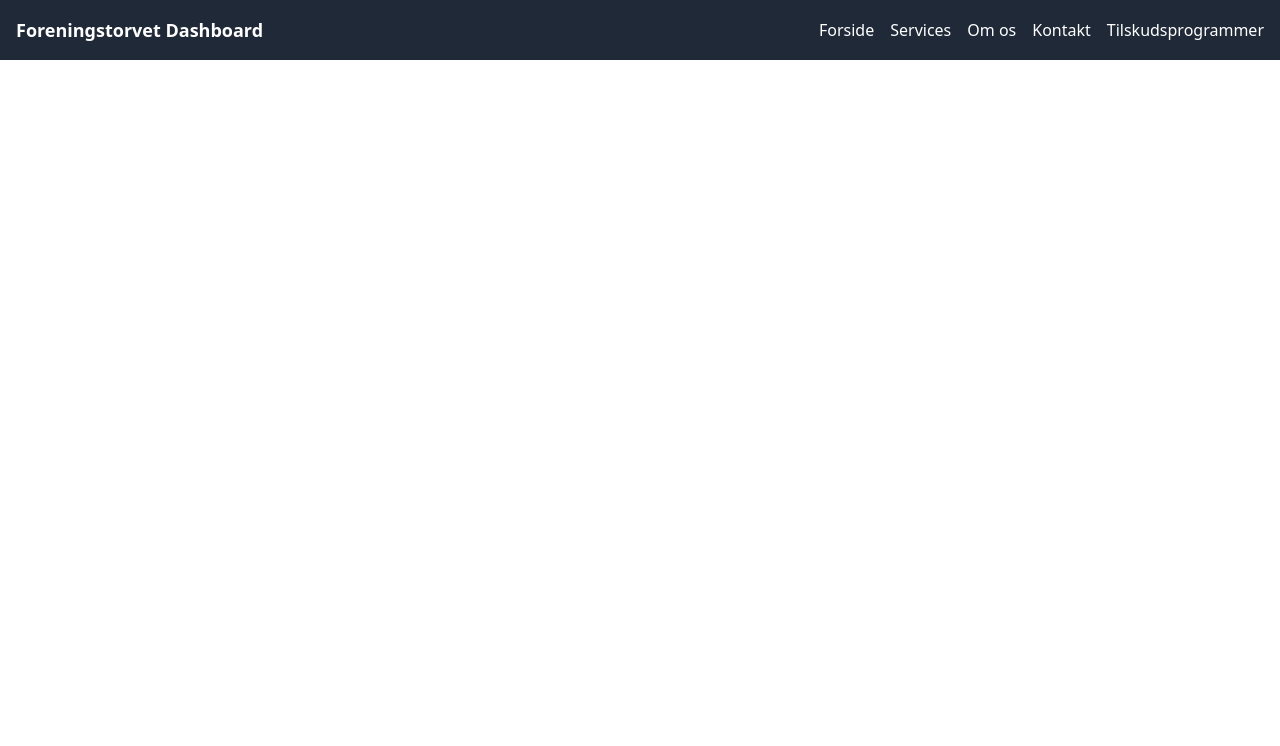
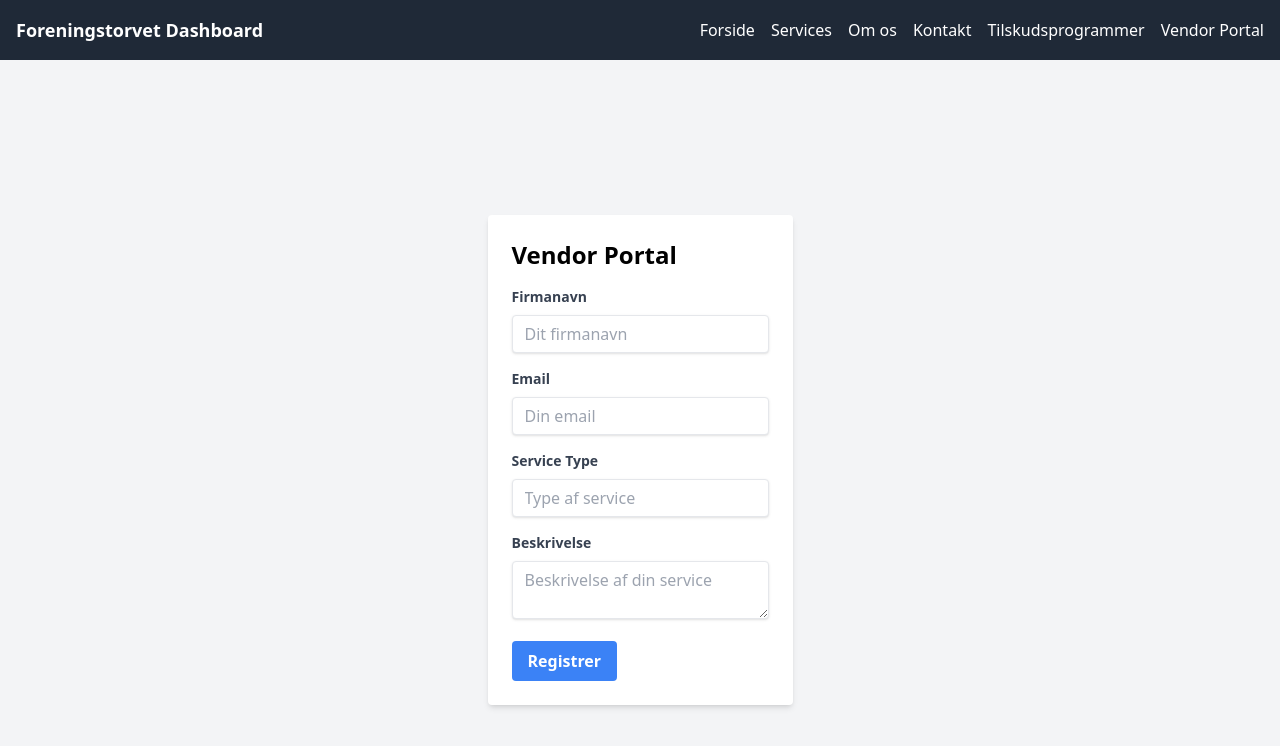
Before and after one commit to GPT-Engineer-App/knowledge-share-dashboard, a React (Vite) app: page /vendor-portal in a window 1280 px wide. Shown: the top 746 px of the page. Built offline with nearby package versions, Linux system fonts and the light colour scheme.

Commit message:
Implement Vendor Portal for service companies to register and offer services.

```diff
--- a/src/App.jsx
+++ b/src/App.jsx
@@ -1,5 +1,6 @@
 import { Route, BrowserRouter as Router, Routes } from "react-router-dom";
 import LandingPage from "./pages/LandingPage.jsx";
+import VendorPortal from "./pages/VendorPortal.jsx";
 import Register from "./pages/Register.jsx";
 import WorkplaceDashboard from "./pages/WorkplaceDashboard.jsx";
 import AdminDashboard from "./pages/AdminDashboard.jsx";
@@ -33,6 +34,7 @@ function App() {
         <Route exact path="/request-quote" element={<RequestQuote />} />
         <Route exact path="/support" element={<SupportPage />} />
         <Route exact path="/subsidy-programs" element={<SubsidyPrograms />} />
+        <Route exact path="/vendor-portal" element={<VendorPortal />} />
       </Routes>
     </Router>
   );
--- a/src/components/Navbar.jsx
+++ b/src/components/Navbar.jsx
@@ -12,6 +12,7 @@ const Navbar = () => {
           <Link to="/about" className="text-white">Om os</Link>
           <Link to="/contact" className="text-white">Kontakt</Link>
           <Link to="/subsidy-programs" className="text-white">Tilskudsprogrammer</Link>
+          <Link to="/vendor-portal" className="text-white">Vendor Portal</Link>
         </div>
       </div>
     </nav>
--- /dev/null
+++ b/src/pages/VendorPortal.jsx
@@ -0,0 +1,101 @@
+import React, { useState } from 'react';
+
+const VendorPortal = () => {
+  const [formData, setFormData] = useState({
+    companyName: '',
+    email: '',
+    serviceType: '',
+    description: '',
+  });
+
+  const handleChange = (e) => {
+    const { name, value } = e.target;
+    setFormData({ ...formData, [name]: value });
+  };
+
+  const handleSubmit = (e) => {
+    e.preventDefault();
+    // Handle form submission logic here
+    console.log('Form submitted:', formData);
+    alert('Tak for din registrering. Vi vil kontakte dig snart.');
+  };
+
+  return (
+    <div className="flex items-center justify-center min-h-screen bg-gray-100">
+      <div className="p-6 bg-white rounded shadow-md">
+        <h2 className="mb-4 text-2xl font-bold">Vendor Portal</h2>
+        <form onSubmit={handleSubmit}>
+          <div className="mb-4">
+            <label className="block mb-2 text-sm font-bold text-gray-700" htmlFor="companyName">
+              Firmanavn
+            </label>
+            <input
+              className="w-full px-3 py-2 leading-tight text-gray-700 border rounded shadow appearance-none focus:outline-none focus:shadow-outline"
+              id="companyName"
+              name="companyName"
+              type="text"
+              placeholder="Dit firmanavn"
+              value={formData.companyName}
+              onChange={handleChange}
+              required
+            />
+          </div>
+          <div className="mb-4">
+            <label className="block mb-2 text-sm font-bold text-gray-700" htmlFor="email">
+              Email
+            </label>
+            <input
+              className="w-full px-3 py-2 leading-tight text-gray-700 border rounded shadow appearance-none focus:outline-none focus:shadow-outline"
+              id="email"
+              name="email"
+              type="email"
+              placeholder="Din email"
+              value={formData.email}
+              onChange={handleChange}
+              required
+            />
+          </div>
+          <div className="mb-4">
+            <label className="block mb-2 text-sm font-bold text-gray-700" htmlFor="serviceType">
+              Service Type
+            </label>
+            <input
+              className="w-full px-3 py-2 leading-tight text-gray-700 border rounded shadow appearance-none focus:outline-none focus:shadow-outline"
+              id="serviceType"
+              name="serviceType"
+              type="text"
+              placeholder="Type af service"
+              value={formData.serviceType}
+              onChange={handleChange}
+              required
+            />
+          </div>
+          <div className="mb-4">
+            <label className="block mb-2 text-sm font-bold text-gray-700" htmlFor="description">
+              Beskrivelse
+            </label>
+            <textarea
+              className="w-full px-3 py-2 leading-tight text-gray-700 border rounded shadow appearance-none focus:outline-none focus:shadow-outline"
+              id="description"
+              name="description"
+              placeholder="Beskrivelse af din service"
+              value={formData.description}
+              onChange={handleChange}
+              required
+            />
+          </div>
+          <div className="flex items-center justify-between">
+            <button
+              className="px-4 py-2 font-bold text-white bg-blue-500 rounded hover:bg-blue-700 focus:outline-none focus:shadow-outline"
+              type="submit"
+            >
+              Registrer
+            </button>
+          </div>
+        </form>
+      </div>
+    </div>
+  );
+};
+
+export default VendorPortal;
```
